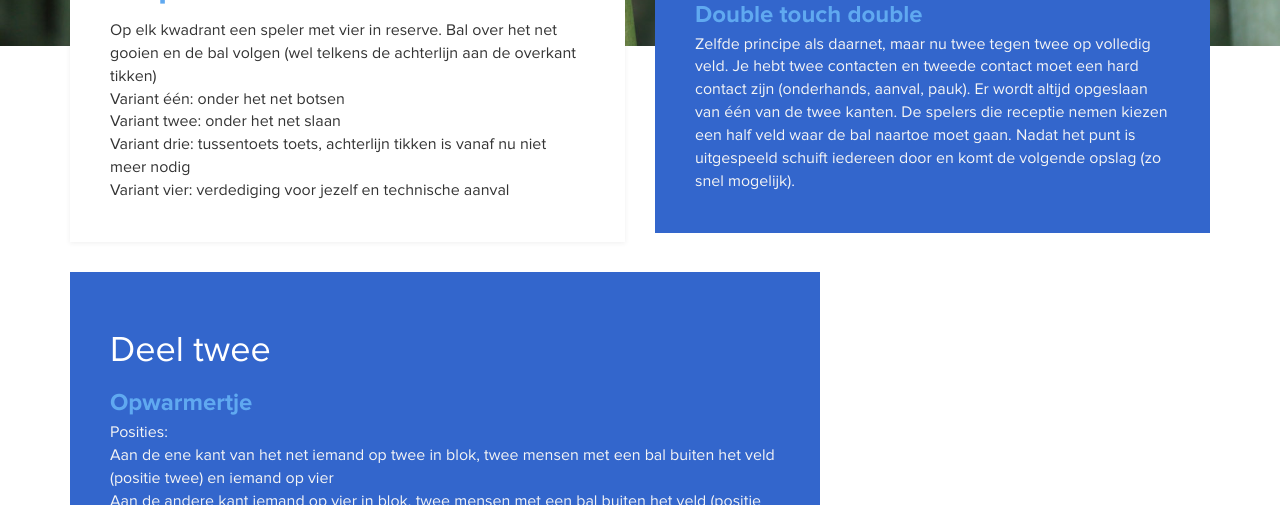
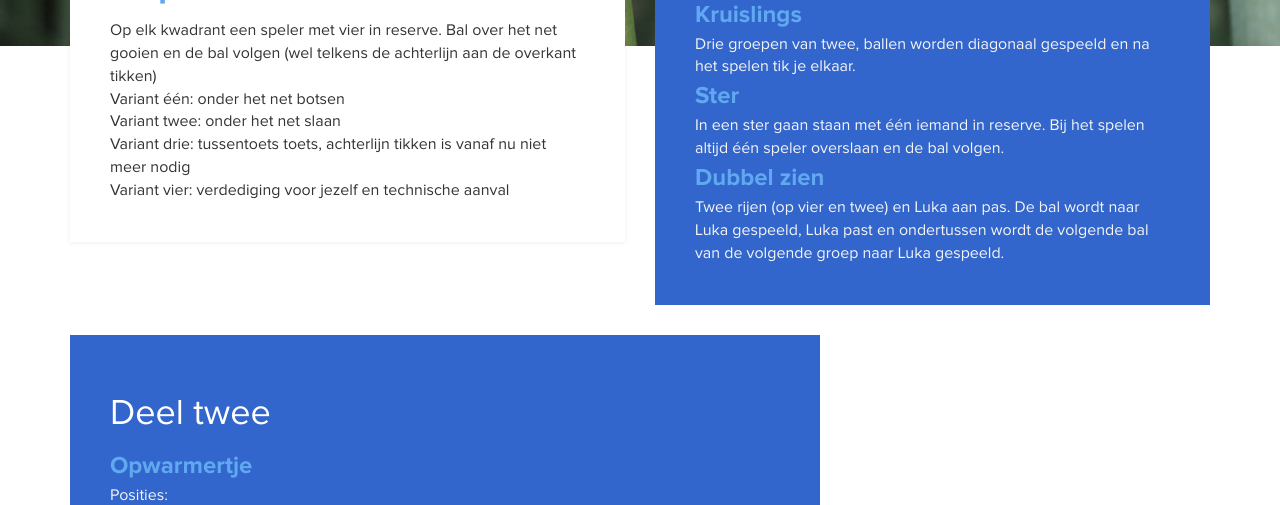
Before and after one commit to XeoGillis/Volleybal, a plain HTML site: page index.html in a window 1280 px wide. Shown: the part 754-1259 px from the top of the page. Drawn offline with Linux system fonts and the light colour scheme.

Commit message:
20-01 update

```diff
--- a/index.html
+++ b/index.html
@@ -59,8 +59,12 @@ http://www.templatemo.com/tm-467-easy-profile
 			<div class="col-md-6 col-sm-12">
 				<div class="skills">
 					<h2 class="white">Deel één</h2>
-					<h4 class="education-title accent">Double touch double</h4>
-					Zelfde principe als daarnet, maar nu twee tegen twee op volledig veld. Je hebt twee contacten en tweede contact moet een hard contact zijn (onderhands, aanval, pauk). Er wordt altijd opgeslaan van één van de twee kanten. De spelers die receptie nemen kiezen een half veld waar de bal naartoe moet gaan. Nadat het punt is uitgespeeld schuift iedereen door en komt de volgende opslag (zo snel mogelijk).
+					<h4 class="education-title accent">Kruislings</h4>
+					Drie groepen van twee, ballen worden diagonaal gespeeld en na het spelen tik je elkaar.
+					<h4 class="education-title accent">Ster</h4>
+					In een ster gaan staan met één iemand in reserve. Bij het spelen altijd één speler overslaan en de bal volgen.
+					<h4 class="education-title accent">Dubbel zien</h4>
+					Twee rijen (op vier en twee) en Luka aan pas. De bal wordt naar Luka gespeeld, Luka past en ondertussen wordt de volgende bal van de volgende groep naar Luka gespeeld.
 				</div>
 			</div>
 		</div>
```
